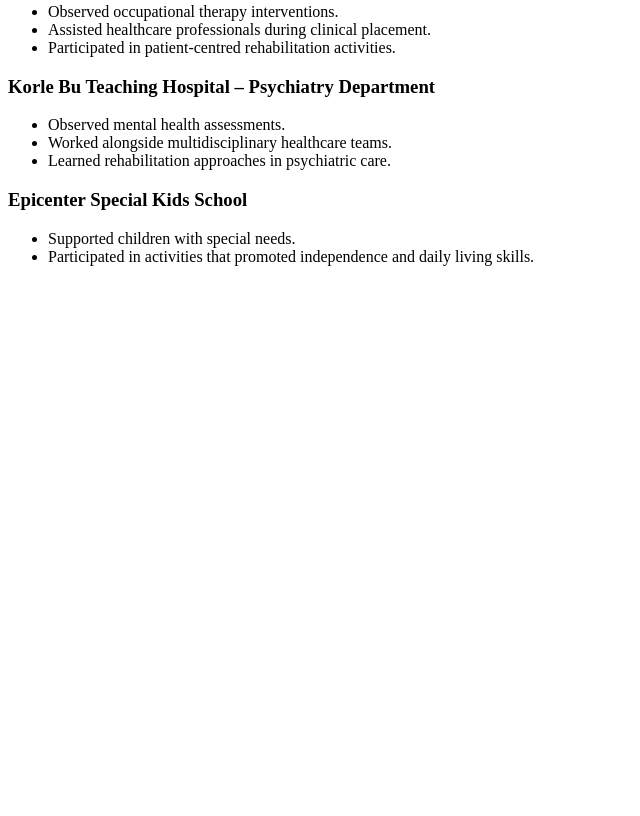
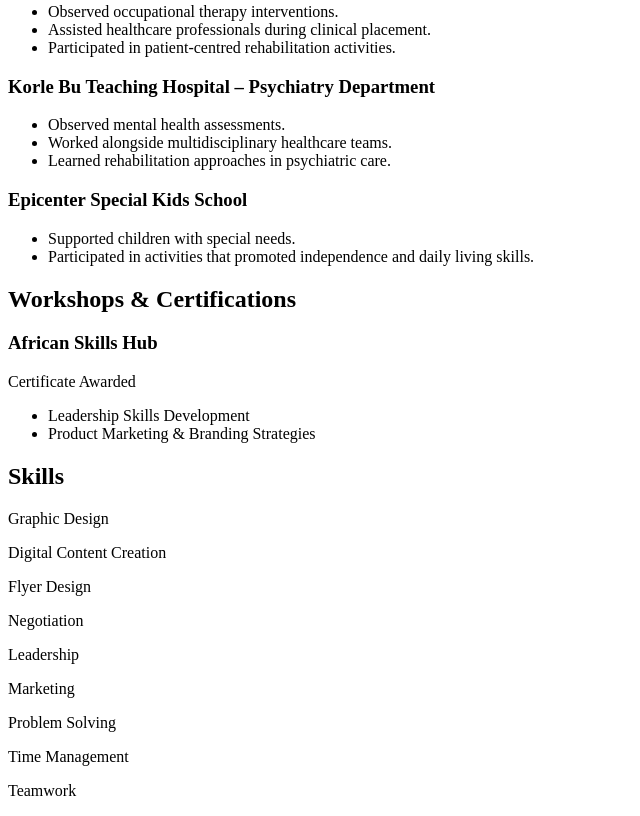
Before and after one commit to novaakani02-droid/T4G_CV, a plain HTML site: page index.html in a window 1280 px wide. Shown: the part 1068-1884 px from the top of the page, without its empty margins (0-640 px from the left). Before the commit the page ends 1350 px from the top, so only its background shows below. Drawn offline with Linux system fonts and the light colour scheme.

Commit message:
added my certificate and skills section

```diff
--- a/index.html
+++ b/index.html
@@ -109,6 +109,35 @@
         </div>
     </section>
 
+    <!--  CERTIFICATES  -->
+    <section>
+        <h2>Workshops & Certifications</h2>
+        <div class="card">
+            <h3>African Skills Hub</h3>
+            <p>Certificate Awarded</p>
+            <ul>
+                <li>Leadership Skills Development</li>
+                <li>Product Marketing & Branding Strategies</li>
+            </ul>
+        </div>
+    </section>
+
+    <!--  SKILLS -->
+    <section>
+        <h2>Skills</h2>
+        <div class="skills">
+            <p>Graphic Design</p>
+            <p>Digital Content Creation</p>
+            <p>Flyer Design</p>
+            <p>Negotiation</p>
+            <p>Leadership</p>
+            <p>Marketing</p>
+            <p>Problem Solving</p>
+            <p>Time Management</p>
+            <p>Teamwork</p>
+        </div>
+    </section>
+
 
 </body>
 </html>
```
